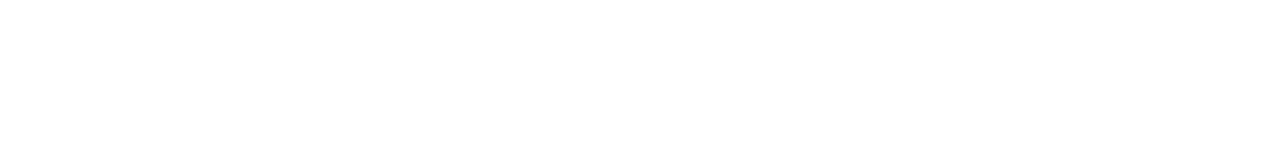
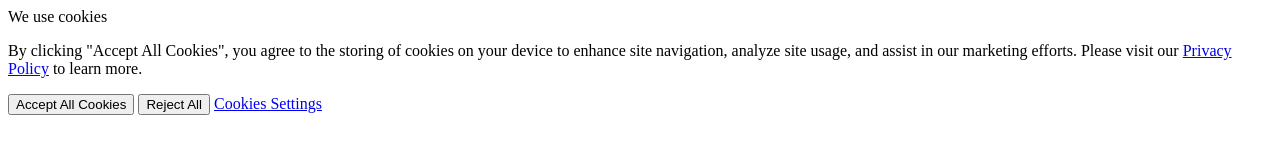
Before and after one commit to ethanmrubenstein/cookie-consent-banner, a plain HTML site: page index.html in a window 1280 px wide. Drawn offline with Linux system fonts and the light colour scheme.

Commit message:
Added cookie HTML

```diff
--- a/index.html
+++ b/index.html
@@ -6,6 +6,21 @@
     <title>Cookie Consent Banner</title>
   </head>
   <body>
-    <section class="cookie-consent"></section>
+    <section class="cookie-consent">
+      <div class="cookie-body">
+        <div class="cookie-title">We use cookies</div>
+        <p>
+          By clicking "Accept All Cookies", you agree to the storing of cookies
+          on your device to enhance site navigation, analyze site usage, and
+          assist in our marketing efforts. Please visit our
+          <a href="#">Privacy Policy</a> to learn more.
+        </p>
+      </div>
+      <div class="cookie-option">
+        <button>Accept All Cookies</button>
+        <button>Reject All</button>
+        <a href="#">Cookies Settings</a>
+      </div>
+    </section>
   </body>
 </html>
```
